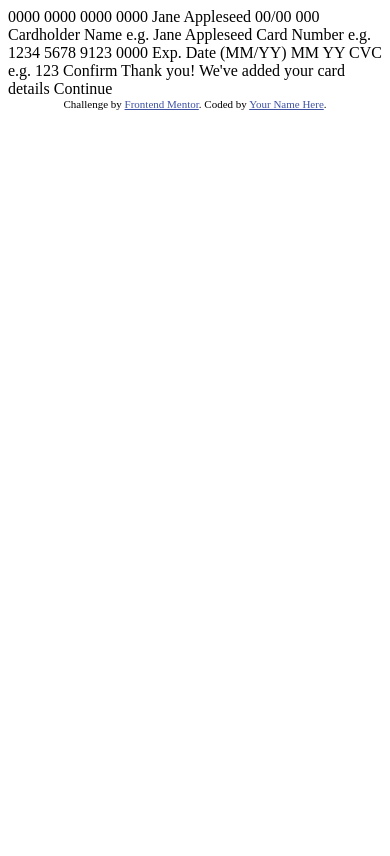
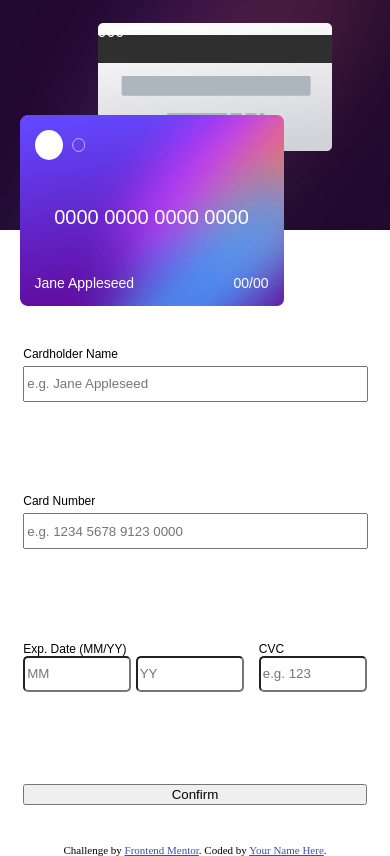
Before and after one commit to Alex-beep-afk/Exos, a plain HTML site: page index.html in a window 390 px wide. Drawn offline with Linux system fonts and the light colour scheme.

Commit message:
travail mobile screen

```diff
--- a/index.html
+++ b/index.html
@@ -1,51 +1,83 @@
 <!DOCTYPE html>
 <html lang="en">
+
 <head>
   <meta charset="UTF-8">
-  <meta name="viewport" content="width=device-width, initial-scale=1.0"> <!-- displays site properly based on user's device -->
+  <meta name="viewport" content="width=device-width, initial-scale=1.0">
+  <!-- displays site properly based on user's device -->
 
   <link rel="icon" type="image/png" sizes="32x32" href="./images/favicon-32x32.png">
-
+  <link rel="stylesheet" href="style.css">
   <title>Frontend Mentor | Interactive card details form</title>
 
   <!-- Feel free to remove these styles or customise in your own stylesheet 👍 -->
   <style>
-    .attribution { font-size: 11px; text-align: center; }
-    .attribution a { color: hsl(228, 45%, 44%); }
+    .attribution {
+      font-size: 11px;
+      text-align: center;
+    }
+
+    .attribution a {
+      color: hsl(228, 45%, 44%);
+    }
   </style>
 </head>
+
 <body>
+  <main>
+    <div class="up">
+      <div class="facecard">
+        <img src="card-logo.svg" alt="">
+        <div class="cardnum">0000 0000 0000 0000</div>
+        <div class="cardinfo">
+          <div class="cardname">Jane Appleseed</div>
+          <div class="carddate">00/00</div>
+        </div>
+      </div>
+      <div class="backcard">
+        <div>000</div>
+      </div>
+    </div>
+    <div class="down">
+      <form action="/submit">
+        <div class="cardholder">
+          <label for="cardholder">Cardholder Name</label>
+          <input type="text" id="cardholder" placeholder="e.g. Jane Appleseed">
+        </div>
+        <div class="cardnumber">
+          <label for="cardnumber">Card Number</label>
+          <input type="text" id="cardnumber" placeholder="e.g. 1234 5678 9123 0000">
+        </div>
+        <div class="expdate">
+          <div class="expmonth">
+            <label for="expmonth">Exp. Date (MM/YY)</label>
+            <input type="text" id="expmonth" placeholder="MM">
+            <input type="text" id="expyear" placeholder="YY">
+          </div>
+          <div class="cvc">
+            <label for="cvc">CVC</label>
+            <input type="text" id="cvc" placeholder="e.g. 123">
+          </div>
+        </div>
 
-  0000 0000 0000 0000
-  Jane Appleseed
-  00/00
+          <button type="submit">Confirm</button>
 
-  000
 
-  Cardholder Name
-  e.g. Jane Appleseed
+      </form>
 
-  Card Number
-  e.g. 1234 5678 9123 0000
+    </div>
 
-  Exp. Date (MM/YY)
-  MM
-  YY
 
-  CVC
-  e.g. 123
 
-  Confirm
+    </div>
+  </main>
 
-  <!-- Completed state start -->
 
-  Thank you!
-  We've added your card details
-  Continue
 
   <div class="attribution">
     Challenge by <a href="https://www.frontendmentor.io?ref=challenge" target="_blank">Frontend Mentor</a>.
     Coded by <a href="#">Your Name Here</a>.
   </div>
 </body>
+
 </html>
--- /dev/null
+++ b/style.css
@@ -0,0 +1,110 @@
+:root{
+    --card-width: ;
+    --font-family: 'Space Grotesk', sans-serif;
+    --font-size: 18px;
+    --font-color: white;
+}
+/* Structure principale */
+body{
+    margin:0;
+    width: 100vw;
+    height: 100vh;
+
+}
+main{
+    display: flex;
+    flex-direction: column;
+    justify-content: center;
+    align-items: center;
+    width: 100%;
+    height: 100%;
+    font-family: var(--font-family);
+}
+/* Haut de page */
+.up{
+    background-image: url(bg-main-mobile.png);
+    height:30%;
+    width: 100%;
+    background-size: cover;
+    position: relative;
+    color: var(--font-color);
+}
+/* Facecard */
+.facecard{
+    background-image: url(bg-card-front.png);
+    background-size: cover;
+    background-repeat: no-repeat;
+    height:70%;
+    width:60%;
+    padding:15px;
+    position: absolute;
+    left:5%;
+    top:50%;
+    z-index: 2;
+    display: flex;
+    flex-direction: column;
+    justify-content: space-between;
+    border-radius: 7px;
+
+}
+img{
+    height:30px;
+    width:50px;
+}
+.cardnum{
+    text-align: center;
+    font-size: 20px;
+}
+.cardinfo{
+    display: flex;
+    justify-content: space-between;
+    font-size: 14px;
+}
+/* Backcard */
+.backcard{
+    background-image: url(bg-card-back.png);
+    background-size: contain;
+    background-repeat: no-repeat;
+    height:70%;
+    width:60%;
+    position: relative;
+    left: 25%;
+    top:10%;
+    z-index: 1;
+}
+/* Bas de page */
+.down{
+    height:70%;
+    margin-top: 20%;
+}
+/* Formulaire */
+form{
+    display: flex;
+    flex-direction: column;
+    justify-content: space-around;
+    height:100%;
+    width:100%;
+    gap: 15px;
+
+}
+#expmonth, #expyear , #cvc{
+    width: 100px;
+    height:30px;
+    border-radius: 5px;
+}
+#cardholder, #cardnumber{
+    width: 98%;
+    height:30px;
+    margin-top: 5px;
+}
+
+.expdate{
+
+    display: flex;
+    gap:15px;
+}
+label{
+    display: block;
+    font-size: 12px;
+    gap: 5px;
+}
```
